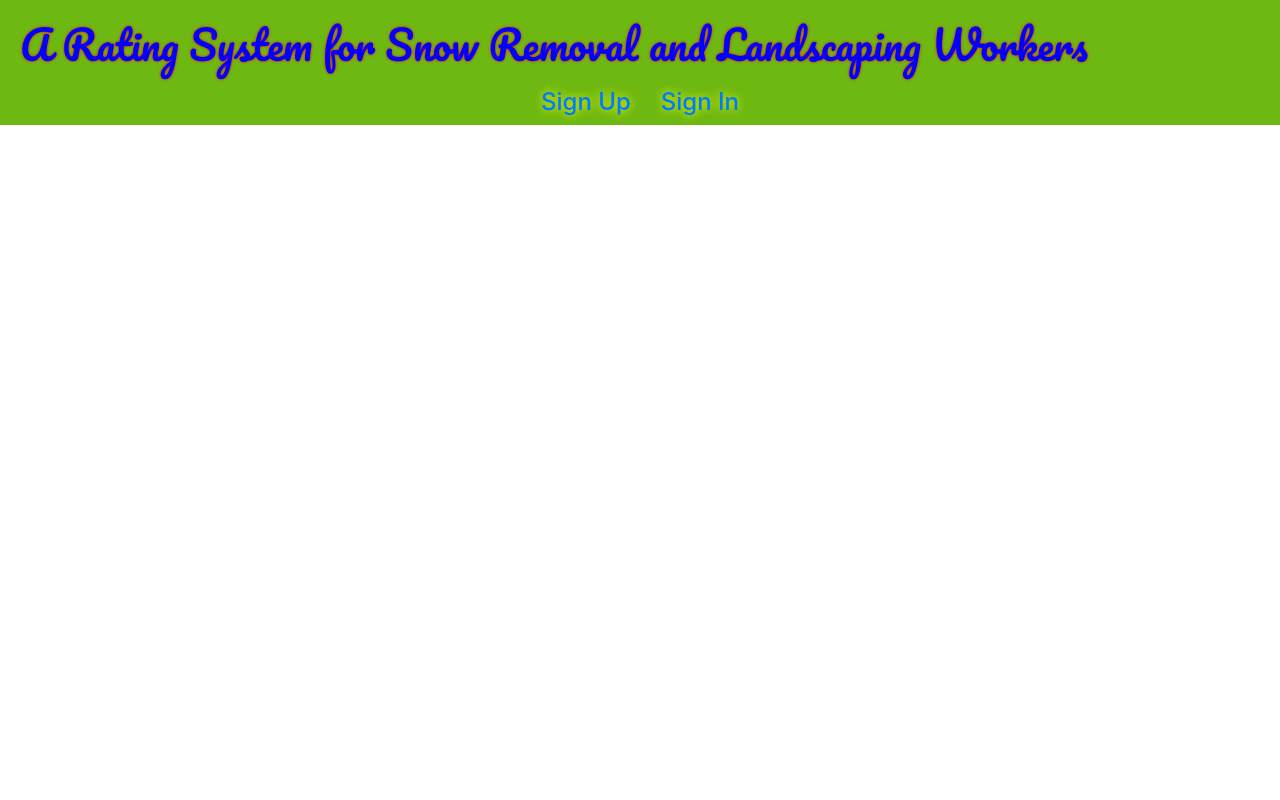
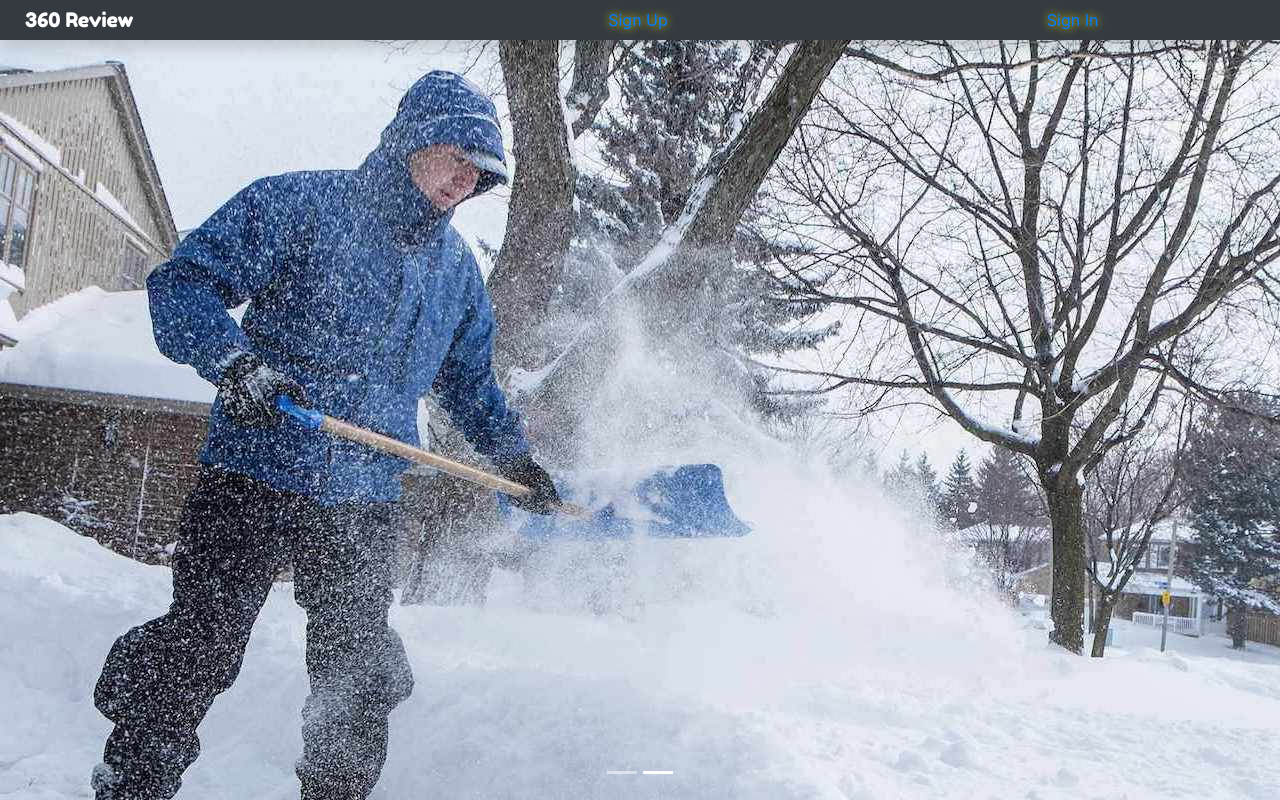
Before and after one commit to rogerdunnhawaii/360-review-client, a React app: page /#/ in a window 1280 px wide. Built offline with nearby package versions, Linux system fonts and the light colour scheme.

Commit message:
UI improvements: added slider/carousel from react bootstrap and added a better nav bar at top

```diff
--- a/src/App.js
+++ b/src/App.js
@@ -12,6 +12,7 @@ import ViewReviews from './review/components/ViewReviews'
 import Review from './review/components/Review'
 import CreateReview from './review/components/CreateReview'
 import UpdateReview from './review/components/UpdateReview'
+import Slider from './header/Slider'
 
 import Alert from 'react-bootstrap/Alert'
 
@@ -59,7 +60,8 @@ class App extends Component {
             </Alert.Heading>
           </Alert>
         ))}
-        <main className="container">
+        <main className="container-fluid">
+          <Slider />
           <Route path='/sign-up' render={() => (
             <SignUp alert={this.alert} setUser={this.setUser} />
           )} />
--- a/src/App.scss
+++ b/src/App.scss
@@ -3,13 +3,30 @@ $warning: #f1e681;
 $error: #f08181;
 $charcoal: #ccc;
 
-.container {
-  background-image: url('./css/snowlawn.jpg');
-  background-size: contain;
+// #frost {
+//   height: 350px;
+//   position: absolute;
+//   width: 250px;
+// }
+
+.container-fluid {
+  display: flex;
+  flex-direction: column;
+  justify-content: center;
+  align-self: center;
+  background-size: cover;
+  height: 100vh;
+  padding: 0;
 }
+
+.slider {
+  height: 100vh
+}
+
 
 .mx-4, article, #addMarginTop {
   opacity: 0.9;
+
 }
 
 .flash-success,
@@ -36,22 +53,33 @@ $charcoal: #ccc;
 
 .flash-error {
   background-color: $error;
+  border: 1px solid $charcoal;
+  display: block;
+  left: 25%;
+  padding: 30px;
+}
+
+.auth-div {
+  align-self: center;
+  background-color: rbga(255, 255, 255, 0.9);
+  border-radius: 10px;
+  height: auto;
+  justify-content: center;
+  position: absolute;
+  width: 600px;
+  z-index: 10;
 }
 
 .auth-form {
   display: flex;
   flex-direction: column;
-  justify-content: center;
   // margin: 2% auto 0;
-  max-width: 600px;
-
-  h3,
-  input {
-    margin-bottom: 3%;
+  label {
+    padding-top: 20px;
   }
 
   button {
-    align-self: flex-end;
+    align-self: center;
     font-size: 2em;
     max-width: 200px;
   }
--- a/src/auth/components/SignIn.js
+++ b/src/auth/components/SignIn.js
@@ -38,18 +38,19 @@ class SignIn extends Component {
     const { email, password } = this.state
 
     return (
+      <div className="auth-div px-4">
         <form className='auth-form' onSubmit={this.onSignIn}>
           {/* <h2>Sign In</h2> */}
-        <label htmlFor="email"><h3>Email</h3></label>
+          <label htmlFor="email">Email</label>
           <input
             required
             type="email"
             name="email"
             value={email}
-          placeholder="Email"
+            placeholder="email@example.com"
             onChange={this.handleChange}
           />
-        <label htmlFor="password"><h3>Password</h3></label>
+          <label htmlFor="password">Password</label>
           <input
             required
             name="password"
@@ -60,6 +61,7 @@ class SignIn extends Component {
           />
           <button type="submit">Submit</button>
         </form>
+      </div>
     )
   }
 }
--- a/src/auth/components/SignUp.js
+++ b/src/auth/components/SignUp.js
@@ -40,19 +40,20 @@ class SignUp extends Component {
     const { email, password, passwordConfirmation } = this.state
 
     return (
+      <div className="auth-div px-4">
         <form className='auth-form' onSubmit={this.onSignUp}>
           {/* <h2>Sign Up</h2> */}
 
-        <label htmlFor="email"><h3>Email</h3></label>
+          <label htmlFor="email">Email</label>
           <input
             required
             name="email"
             value={email}
             type="email"
-          placeholder="Email"
+            placeholder="email@example.com"
             onChange={this.handleChange}
           />
-        <label htmlFor="password"><h3>Password</h3></label>
+          <label htmlFor="password">Password</label>
           <input
             required
             name="password"
@@ -61,7 +62,7 @@ class SignUp extends Component {
             placeholder="Password"
             onChange={this.handleChange}
           />
-        <label htmlFor="passwordConfirmation"><h3>Confirm Password</h3></label>
+          <label htmlFor="passwordConfirmation">Confirm Password</label>
           <input
             required
             name="passwordConfirmation"
@@ -72,6 +73,7 @@ class SignUp extends Component {
           />
           <button type="submit">Submit</button>
         </form>
+      </div>
     )
   }
 }
--- a/src/header/Header.js
+++ b/src/header/Header.js
@@ -25,45 +25,31 @@ import PropTypes from 'prop-types'
 const authenticatedOptions = (
   <React.Fragment>
     <div id="authenticatedOptions">
-      <h5><Link to="/reviews">Reviews</Link></h5>
-      <h5><Link to="/change-password">Change Password</Link></h5>
-      <h5><Link to="/sign-out">Sign Out</Link></h5>
+      <Link to="/reviews">Reviews</Link>
+      <Link to="/change-password">Change Password</Link>
+      <Link to="/sign-out">Sign Out</Link>
     </div>
   </React.Fragment>
 )
 
 const unauthenticatedOptions = (
   <React.Fragment>
-    <div className="d-flex justify-content-center" id="unauthenticatedOptions">
-      <h5><Link to="/sign-up">Sign Up</Link></h5>
-      <h5><Link to="/sign-in">Sign In</Link></h5>
+    <div className="d-flex justify-content-around" id="unauthenticatedOptions">
+      <Link to="/sign-up">Sign Up</Link>
+      <Link className="ml-3" to="/sign-in">Sign In</Link>
     </div>
   </React.Fragment>
 )
 
 const Header = ({ user }) => {
   return (
-    <div className="main-header">
-      {/*      // <AppBar>
-      //   <Toolbar>
-      //     <IconButton color="inherit" aria-label="Menu">
-*/}
-      <div>
-        { user && <span>Welcome,<br /> {user.email}</span>}
-      </div>
-      {/* }          // </IconButton>
-          // <Typography variant="h3" color="inherit">
-*/}
-      <h1>  A Rating System for Snow Removal and Landscaping Workers</h1>
-      {/*          // </Typography>
-          // <Button color="inherit">}
-          */}
+    <nav className="navbar navbar-dark fixed-top bg-dark flex-md-nowrap p-0 shadow">
+      <div className="navbar-brand col-sm-3 col-md-4 mr-0"><span className="lead">360 Review</span></div>
+
+      { user && <span>Welcome,<br /> {user.email}</span>}
+
       { user ? authenticatedOptions : unauthenticatedOptions }
-      {/*      //     </Button>
-      //   </Toolbar>
-      // </AppBar>
-*/}
-    </div>
+    </nav>
   )
 }
 
--- a/src/header/Header.scss
+++ b/src/header/Header.scss
@@ -6,11 +6,12 @@
 // }
 // // $charcoal: #bbb;
 // //
-h1, h2, h3, button {
-  color: blue;
+label, button {
+  color: #FF4500;
   font-family: 'Pacifico', cursive;
-  text-shadow: 0 0 3px #FF0000;
+  text-shadow: 0 0 30px #FF0000;
   margin: 20px;
+  font-size: 3em;
 }
 
 a {
--- /dev/null
+++ b/src/header/Slider.js
@@ -0,0 +1,30 @@
+import React, { Component } from 'react'
+import Carousel from 'react-bootstrap/Carousel'
+
+import Lawn from '../css/lawn.jpg'
+import Snow from '../css/snow.jpg'
+
+class Slider extends Component {
+  render () {
+    return (
+      <Carousel className="slider container-fluid" controls={false} interval={4000}>
+        <Carousel.Item>
+          <img
+            className="d-block"
+            src={Lawn}
+            alt="Lawn"
+          />
+        </Carousel.Item>
+        <Carousel.Item>
+          <img
+            className="d-block"
+            src={Snow}
+            alt="Snow"
+          />
+        </Carousel.Item>
+      </Carousel>
+    )
+  }
+}
+
+export default Slider
```
Also changed, not shown: src/css/lawn.jpg (added), src/css/snow.jpg (added). Lines whose indentation alone changed are shown as unchanged.
